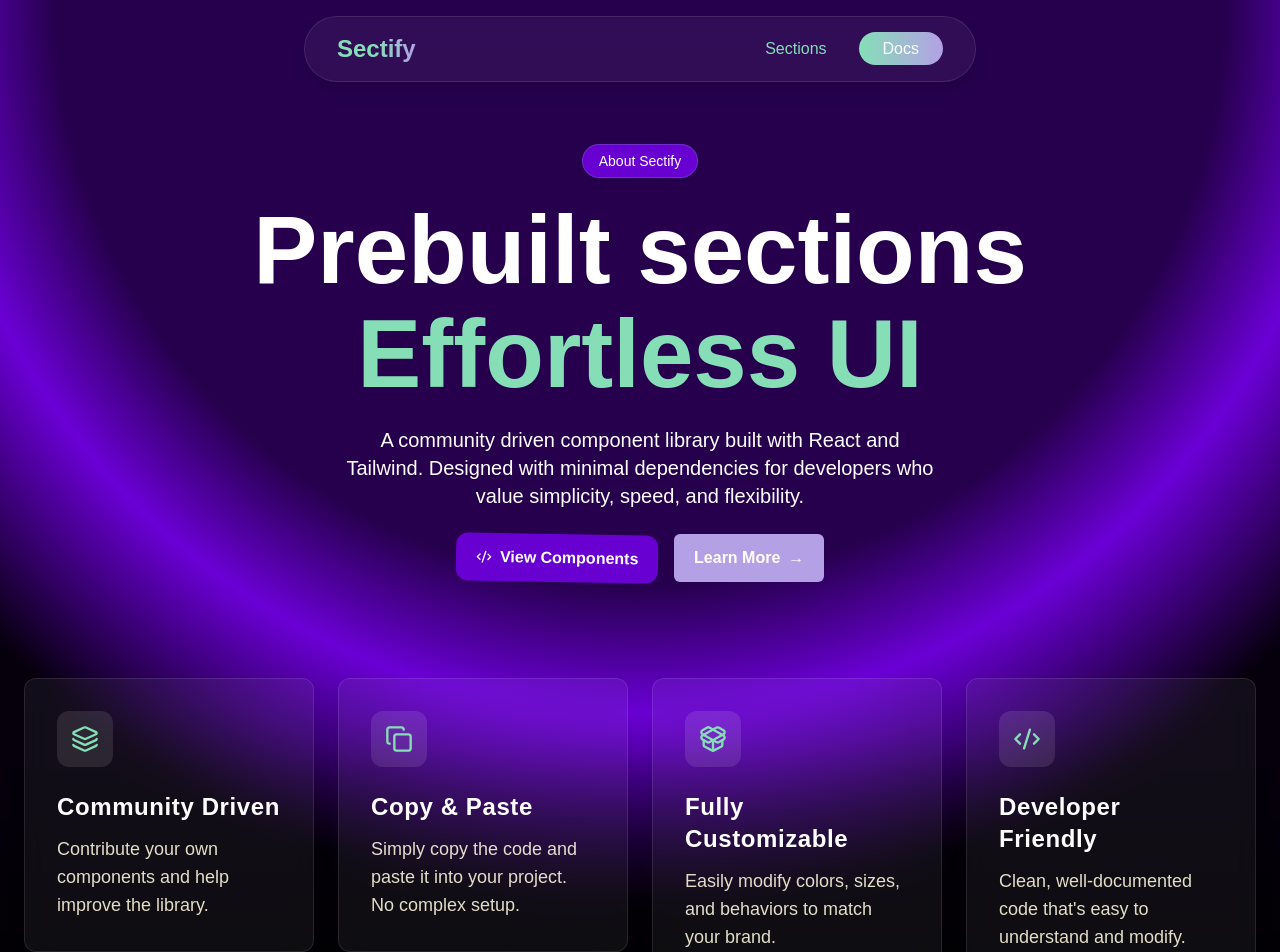
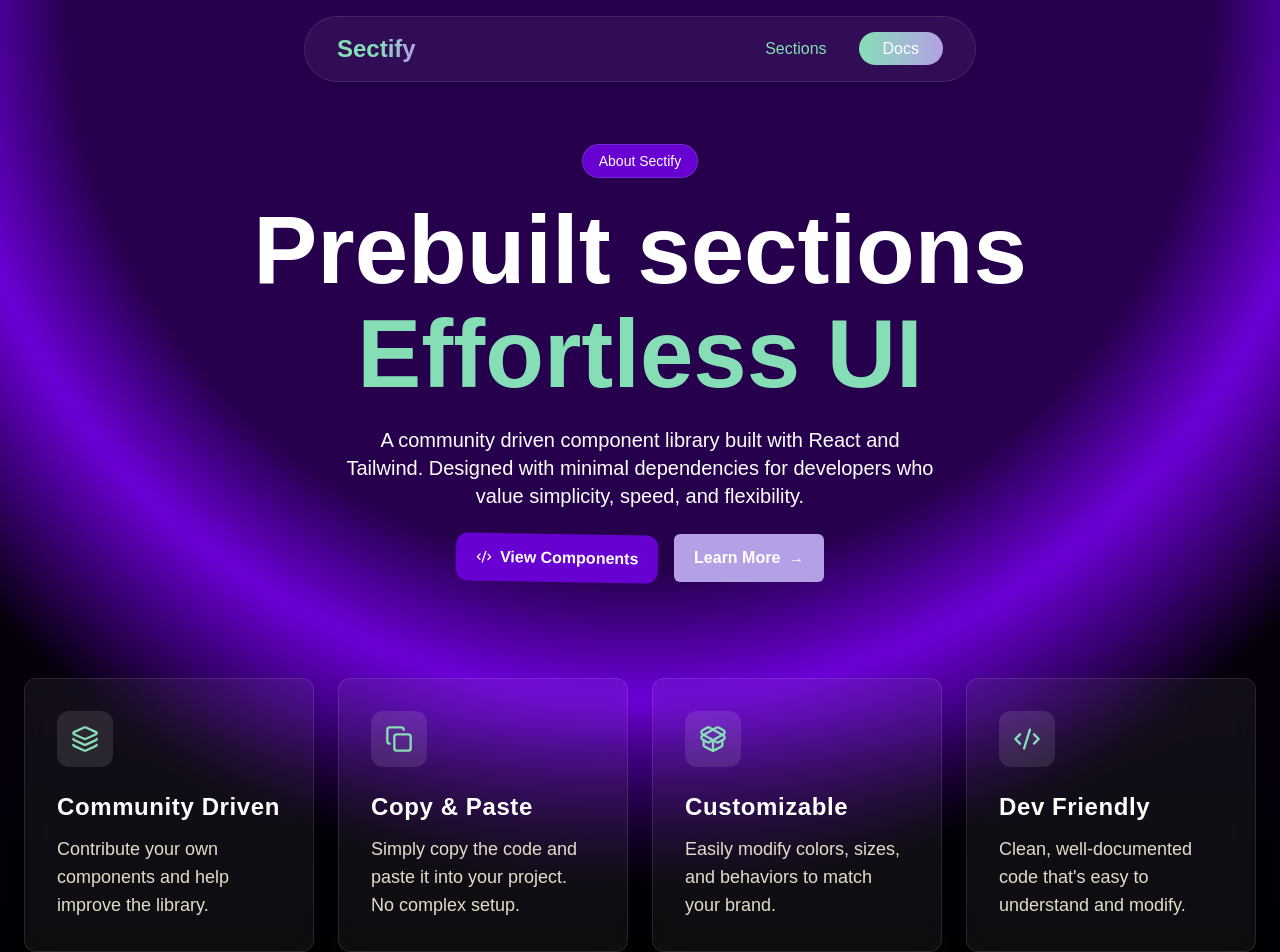
Before and after one commit to RubenGullborg/Sectify, a Next.js app: page / in a window 1280 px wide. Shown: the top 952 px of the page. Built offline with nearby package versions, Linux system fonts and the light colour scheme; a web font is replaced by a local one.

Commit message:
Update text on front-page hero and add Link to buttons

```diff
--- a/src/components/sectify/AboutSection.tsx
+++ b/src/components/sectify/AboutSection.tsx
@@ -4,6 +4,7 @@ import { Code2, Copy, Layers, PackageOpen } from "lucide-react";
 import { Button } from "@/components/ui/shadcn/button";
 import GlassmorphismCard from "../ui/glassmorph-card";
 import { motion } from "framer-motion";
+import Link from "next/link";
 
 export default function AboutSection() {
   return (
@@ -51,9 +52,9 @@ export default function AboutSection() {
                 }}
                 className="mx-auto max-w-[600px] text-lg font-thin text-white md:text-xl"
               >
-                A community driven component library built with React and Tailwind.
-                Designed with minimal dependencies for
-                developers who value simplicity, speed, and flexibility.
+                A community driven component library built with React and
+                Tailwind. Designed with minimal dependencies for developers who
+                value simplicity, speed, and flexibility.
               </motion.p>
 
               <motion.div
@@ -66,6 +67,7 @@ export default function AboutSection() {
                 }}
                 className="flex flex-col sm:flex-row gap-4 justify-center items-center"
               >
+                <Link href="/sections">
                   <Button
                     size="lg"
                     className="group rounded-xl rotate-1 bg-sectifyFairyTale text-white hover:bg-sectifyFairyTale hover:text-sectifyGreen transition-all duration-300 hover:scale-105 hover:rotate-2"
@@ -75,6 +77,8 @@ export default function AboutSection() {
                       View Components
                     </span>
                   </Button>
+                </Link>
+                <Link href="/about">
                   <Button
                     size="lg"
                     className="group rounded-3xl bg-sectifyLightPurple text-white hover:bg-white hover:text-sectifyFairyTale transition-all duration-300 hover:scale-95 hover:rotate-1"
@@ -84,6 +88,7 @@ export default function AboutSection() {
                       →
                     </span>
                   </Button>
+                </Link>
               </motion.div>
             </div>
           </div>
@@ -135,7 +140,7 @@ export default function AboutSection() {
             >
               <GlassmorphismCard
                 icon={PackageOpen}
-                title="Fully Customizable"
+                title="Customizable"
                 description="Easily modify colors, sizes, and behaviors to match your brand."
                 gradientFrom="sectifyFairyTale/10"
                 gradientTo="transparent"
@@ -153,7 +158,7 @@ export default function AboutSection() {
             >
               <GlassmorphismCard
                 icon={Code2}
-                title="Developer Friendly"
+                title="Dev Friendly"
                 description="Clean, well-documented code that's easy to understand and modify."
                 gradientFrom="sectifyGreen/10"
                 gradientTo="transparent"
```
Lines whose indentation alone changed are shown as unchanged.
